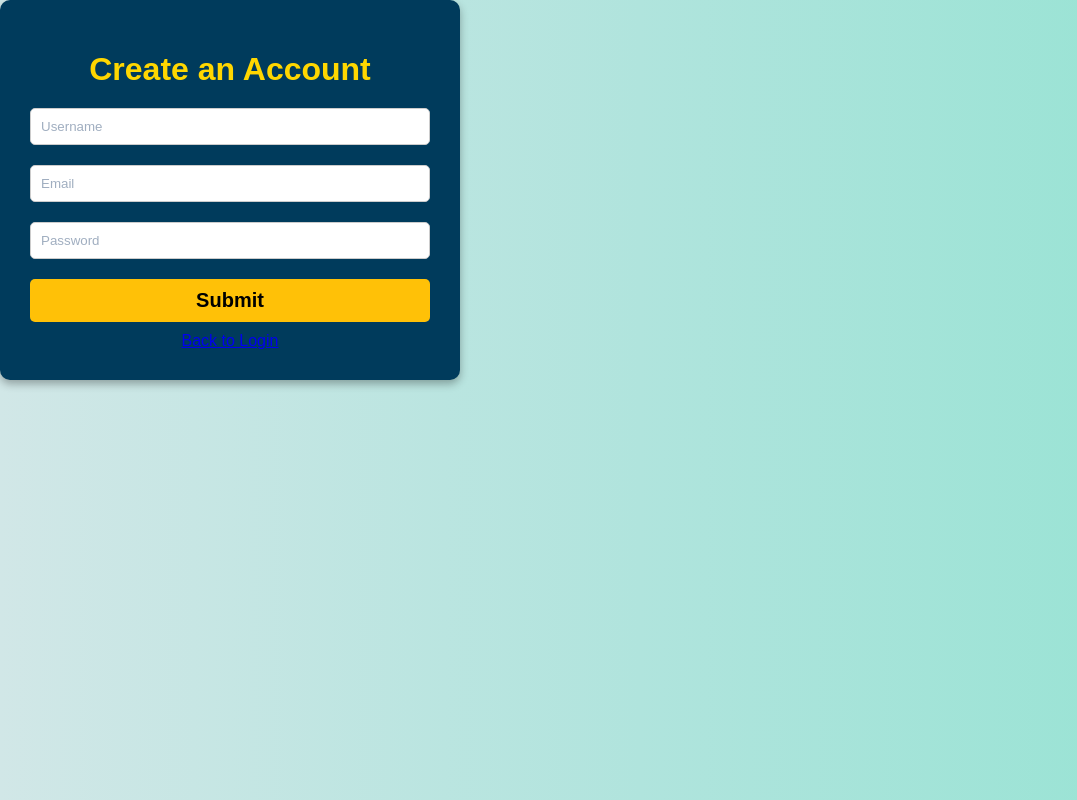
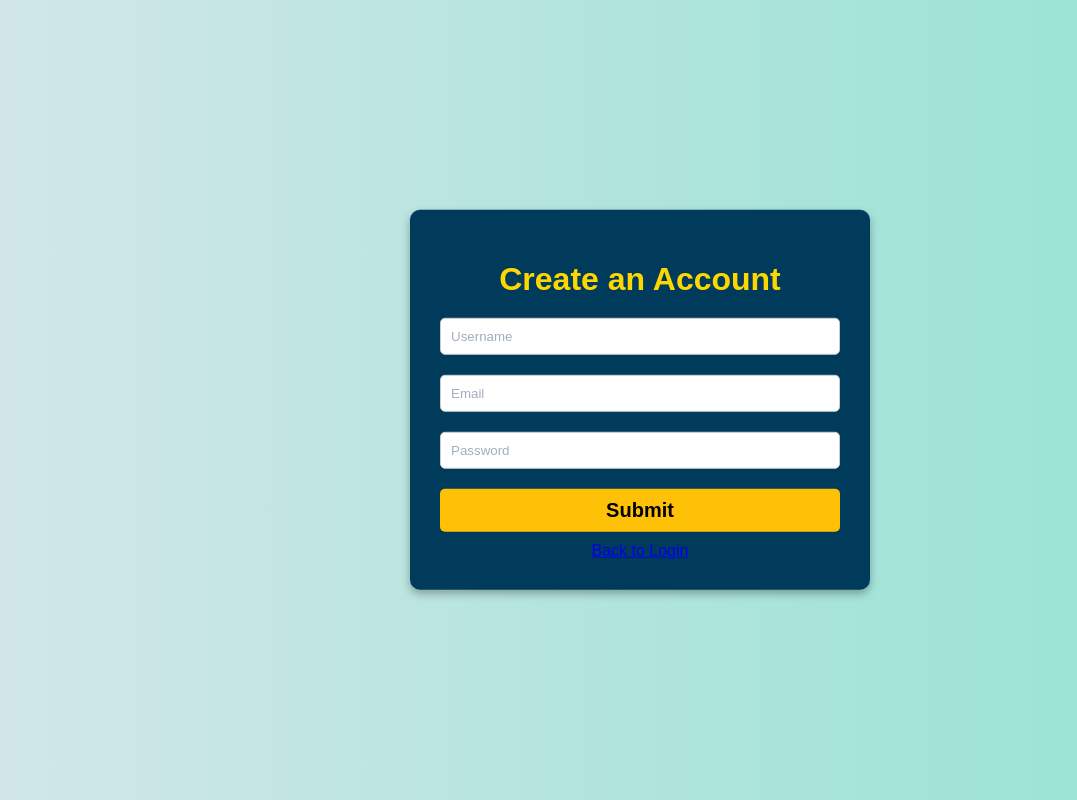
Before and after one commit to gigichen880/HOTH_XII, a React (Create React App) app in the folder hoth/: page /signup in a window 1280 px wide. Shown: the whole page, without its empty margins (0-1077 px from the left). Built offline with nearby package versions, Linux system fonts and the light colour scheme.

Commit message:
Edited signup.css

```diff
--- a/hoth/src/signup.css
+++ b/hoth/src/signup.css
@@ -1,4 +1,10 @@
 /* Add styles for the box around the signup form */
+
+body {
+    margin: 0; /* Ensure no default margins interfere */
+    height: 100vh; /* Full viewport height */
+    position: relative; /* Reference for absolute positioning */
+}
 
 .signup-box {
     width: 400px;
@@ -7,6 +13,10 @@
     border-radius: 10px;
     box-shadow: 0 4px 8px rgba(0, 0, 0, 0.3);
     text-align: center;
+    position: absolute; /* Take it out of normal flow */
+    top: 50%; /* Move top edge to middle of viewport */
+    left: 50%; /* Move left edge to middle of viewport */
+    transform: translate(-50%, -50%); /* Shift back by half its size */
 }
 
 h1 {
```
